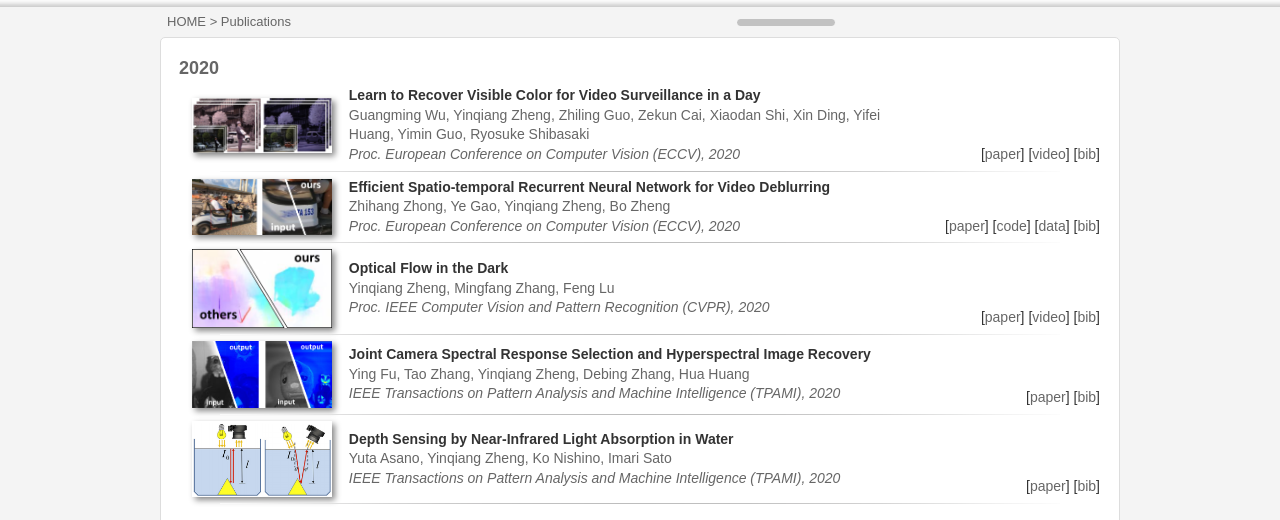
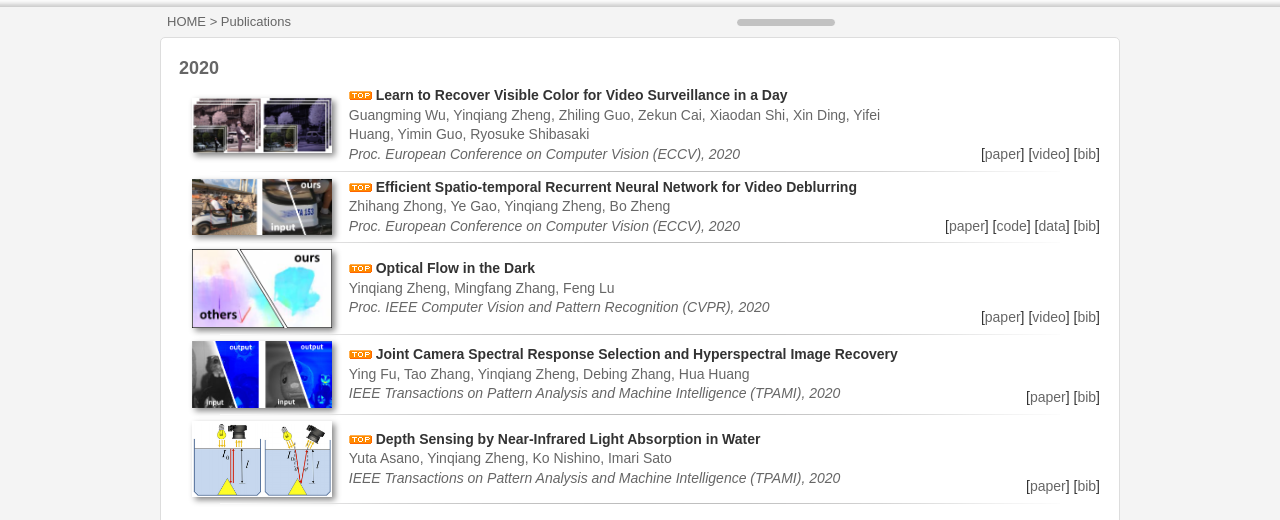
Before and after one commit to oscarslab/oscarslab.github.io, a plain HTML site: page publications.html in a window 1280 px wide. Shown: the part 84-604 px from the top of the page. Drawn offline with Linux system fonts and the light colour scheme.

Commit message:
Add files via upload

```diff
--- a/publications.html
+++ b/publications.html
@@ -122,7 +122,7 @@
        <a href="">
         <img src="publications/2020_ECCV_visible.PNG" alt="ECCV2020" width="140"  class="paperFIG"/></a></td>
      <td width="570" ><p style="font-size:14px; color:#333; margin:0; padding:0;">
-      <strong>Learn to Recover Visible Color for Video Surveillance in a Day</strong><br />
+      <img src="images/top_01.gif" width="23" height="9" alt=""/> <strong>Learn to Recover Visible Color for Video Surveillance in a Day</strong><br />
      </p>
        <p style="font-size:14px; color:#666; margin:0; padding:0;">
         Guangming Wu, Yinqiang Zheng, Zhiling Guo, Zekun Cai, Xiaodan Shi, Xin Ding, Yifei Huang, Yimin Guo, Ryosuke Shibasaki<br />
@@ -153,7 +153,8 @@
   <tr>
     <td width="165" align=center><a href="">
      <img src="publications/2020_ECCV_deblur.png" alt="ECCV2020" width="140"  class="paperFIG"/></a></td>
-    <td width="570" ><p style="font-size:14px; color:#333; margin:0; padding:0;"><strong>Efficient Spatio-temporal Recurrent Neural Network for Video Deblurring</strong><br />
+    <td width="570" ><p style="font-size:14px; color:#333; margin:0; padding:0;">
+      <img src="images/top_01.gif" width="23" height="9" alt=""/> <strong>Efficient Spatio-temporal Recurrent Neural Network for Video Deblurring</strong><br />
     </p>
       <p style="font-size:14px; color:#666; margin:0; padding:0;">
         Zhihang Zhong, Ye Gao, Yinqiang Zheng, Bo Zheng<br />
@@ -187,7 +188,7 @@
       <a href="">
        <img src="publications/2020_CVPR_flow.png" alt="CVPR2020" width="140" class="paperFIG" /></a></td>
     <td width="570" ><p style="font-size:14px; color:#333; margin:0; padding:0;">
-     <strong>Optical Flow in the Dark</strong><br />
+      <img src="images/top_01.gif" width="23" height="9" alt=""/> <strong>Optical Flow in the Dark</strong><br />
     </p>
       <p style="font-size:14px; color:#666; margin:0; padding:0;">
        Yinqiang Zheng, Mingfang Zhang, Feng Lu<br />
@@ -219,7 +220,8 @@
   <tr>
     <td width="165" align="center"><a href="">
      <img src="publications/2020_PAMI_Spectra.png" alt="PAMI2020" width="140" class="paperFIG" /></a></td>
-    <td width="570" ><p style="font-size:14px; color:#333; margin:0; padding:0;"><strong>Joint Camera Spectral Response Selection and Hyperspectral Image Recovery</strong><br />
+    <td width="570" ><p style="font-size:14px; color:#333; margin:0; padding:0;">
+      <img src="images/top_01.gif" width="23" height="9" alt=""/> <strong>Joint Camera Spectral Response Selection and Hyperspectral Image Recovery</strong><br />
     </p>
       <p style="font-size:14px; color:#666; margin:0; padding:0;">
         Ying Fu, Tao Zhang, Yinqiang Zheng, Debing Zhang, Hua Huang<br />
@@ -250,7 +252,7 @@
     <td width="165" align=center><a href="">
      <img src="publications/2020_PAMI_Depth.PNG" alt="PAMI2020" width="140"  class="paperFIG"></a></td>
     <td width="570" ><p style="font-size:14px; color:#333; margin:0; padding:0;">
-      <strong>Depth Sensing by Near-Infrared Light Absorption in Water</strong><br />
+      <img src="images/top_01.gif" width="23" height="9" alt=""/> <strong>Depth Sensing by Near-Infrared Light Absorption in Water</strong><br />
     </p>
       <p style="font-size:14px; color:#666; margin:0; padding:0;">
         Yuta Asano, Yinqiang Zheng, Ko Nishino, Imari Sato<br />
```
